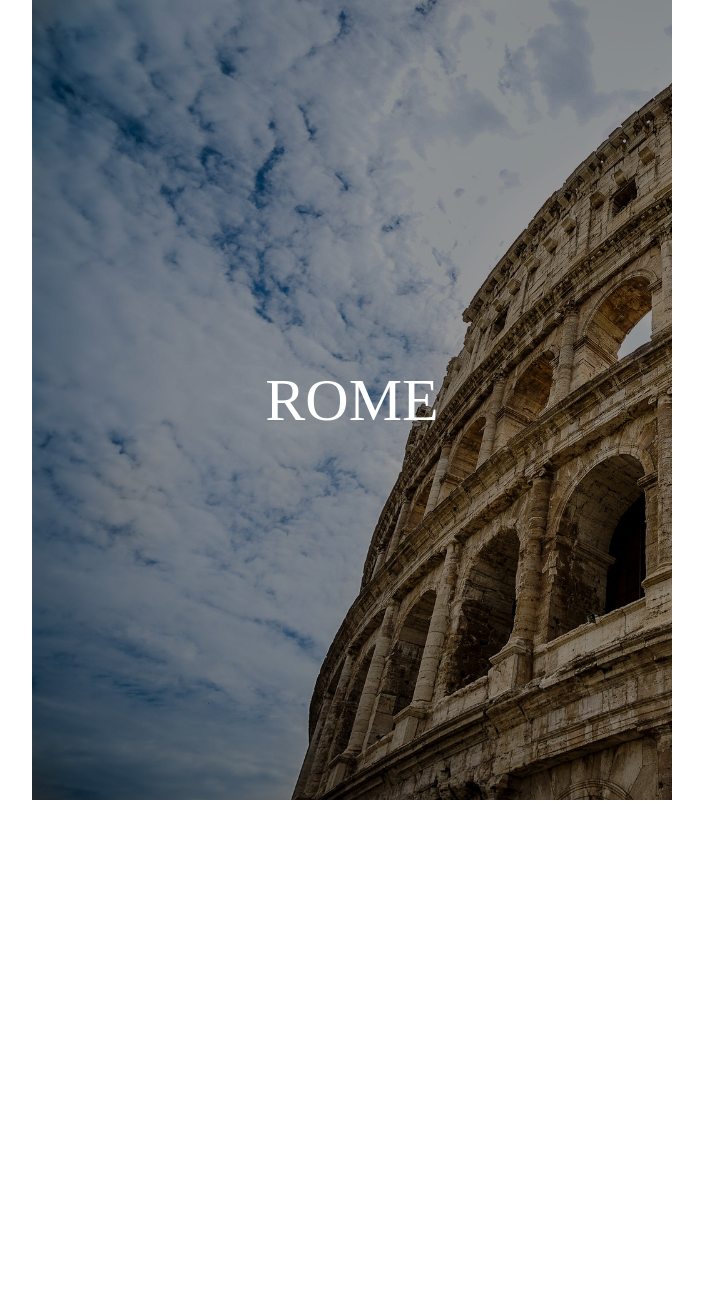
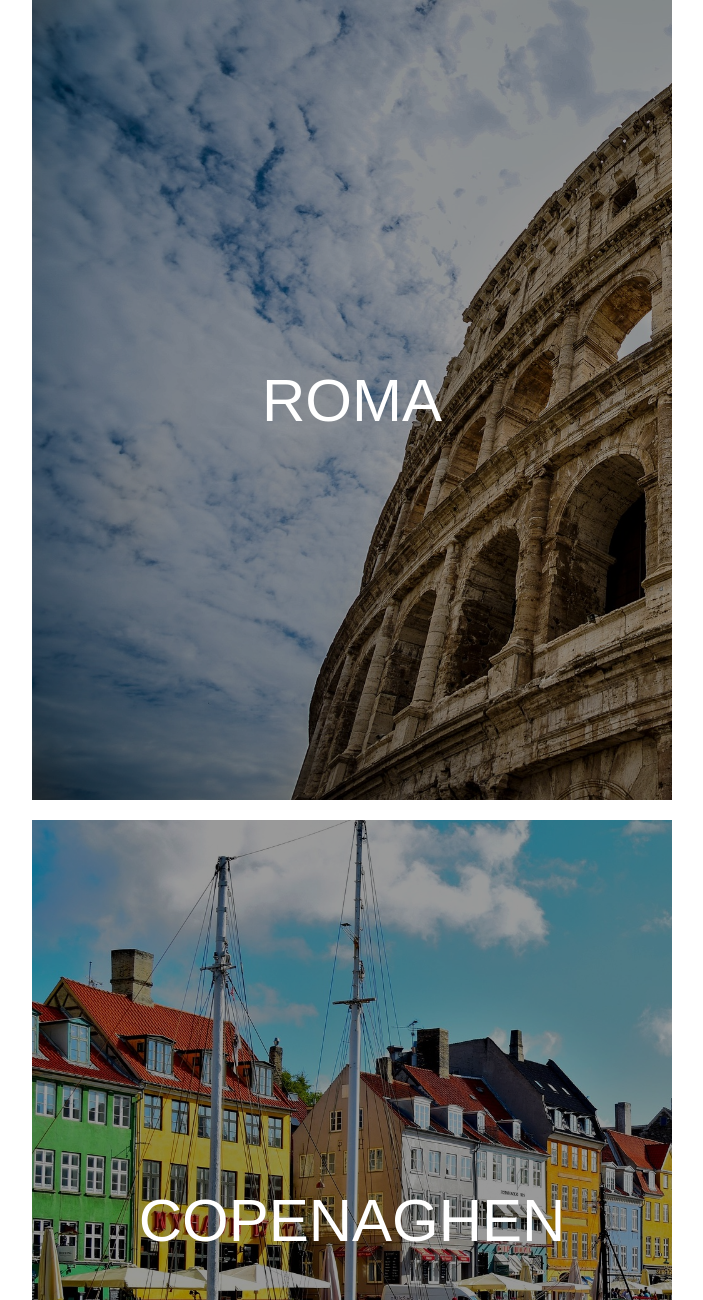
Before and after one commit to dev-prime99/htmlcss-airbnb, a plain HTML site: page index.html in a window 1280 px wide. Shown: the top 1300 px of the page, without its empty margins (288-991 px from the left). Before the commit the page ends 800 px from the top, so only its background shows below. Drawn offline with Linux system fonts and the light colour scheme.

Commit message:
add another img complete all box

```diff
--- a/assets/css/style.css
+++ b/assets/css/style.css
@@ -2,30 +2,50 @@
   margin: 0;
   padding: 0;
   box-sizing: border-box;
+  font-family: sans-serif;
+}
+
+.contenitore{
+  margin: auto;
+  width: 100%;
+  height: 100vh;
 }
 
 .poligono{
   margin: auto;
   width: 50%;
-  height: 100vh;
+  height: 100%;
   background: url("../img/colosseum.jpg");
+  background-size: cover;
+  margin-bottom: 20px;
+}
+
+.poligono-med{
+  margin: auto;
+  width: 50%;
+  height: 100%;
+  background: url("../img/copenaghen.jpg");
+  background-size: cover;
+  margin-bottom: 20px;
+}
+
+.poligono-fin{
+  margin: auto;
+  width: 50%;
+  height: 100%;
+  background: url("../img/tokyo.jpg");
   background-size: cover;
 }
 
 .interno{
-  position: absolute;
-  top: 0%;
-  left: 25%;
-  width: 50%;
+  /* position: absolute; */
+  /* top: 0%;
+  left: 25%; */
+  text-align: center;
+  width: 100%;
   height: 100%;
-  background-color: rgba(0, 0, 0, 0.4)
-}
-
-.centro{
-  display:block;
-  margin: 0px auto;
-  text-align:center;
-  position: relative;
+  background-color: rgba(0, 0, 0, 0.4);
+  position:relative;
 }
 
 .txt{
--- a/index.html
+++ b/index.html
@@ -8,11 +8,26 @@
 
   <body>
 
-    <div class="poligono">
-      <!-- <img src="assets/img/colosseum.jpg" alt=""> -->
-      <div class="interno">
-        <div class="txt"><p>ROME</p></div>
+    <div class="contenitore">
+
+      <div class="poligono">
+        <div class="interno">
+          <div class="txt"><p>ROMA</p></div>
+        </div>
       </div>
+
+      <div class="poligono-med">
+        <div class="interno">
+          <div class="txt"><p>COPENAGHEN</p></div>
+        </div>
+      </div>
+
+      <div class="poligono-fin">
+        <div class="interno">
+          <div class="txt"><p>TOKYO</p></div>
+        </div>
+      </div>
+
     </div>
 
   </body>
```
Also changed, not shown: assets/img/copenaghen.jpg (added), assets/img/tokyo.jpg (added).
